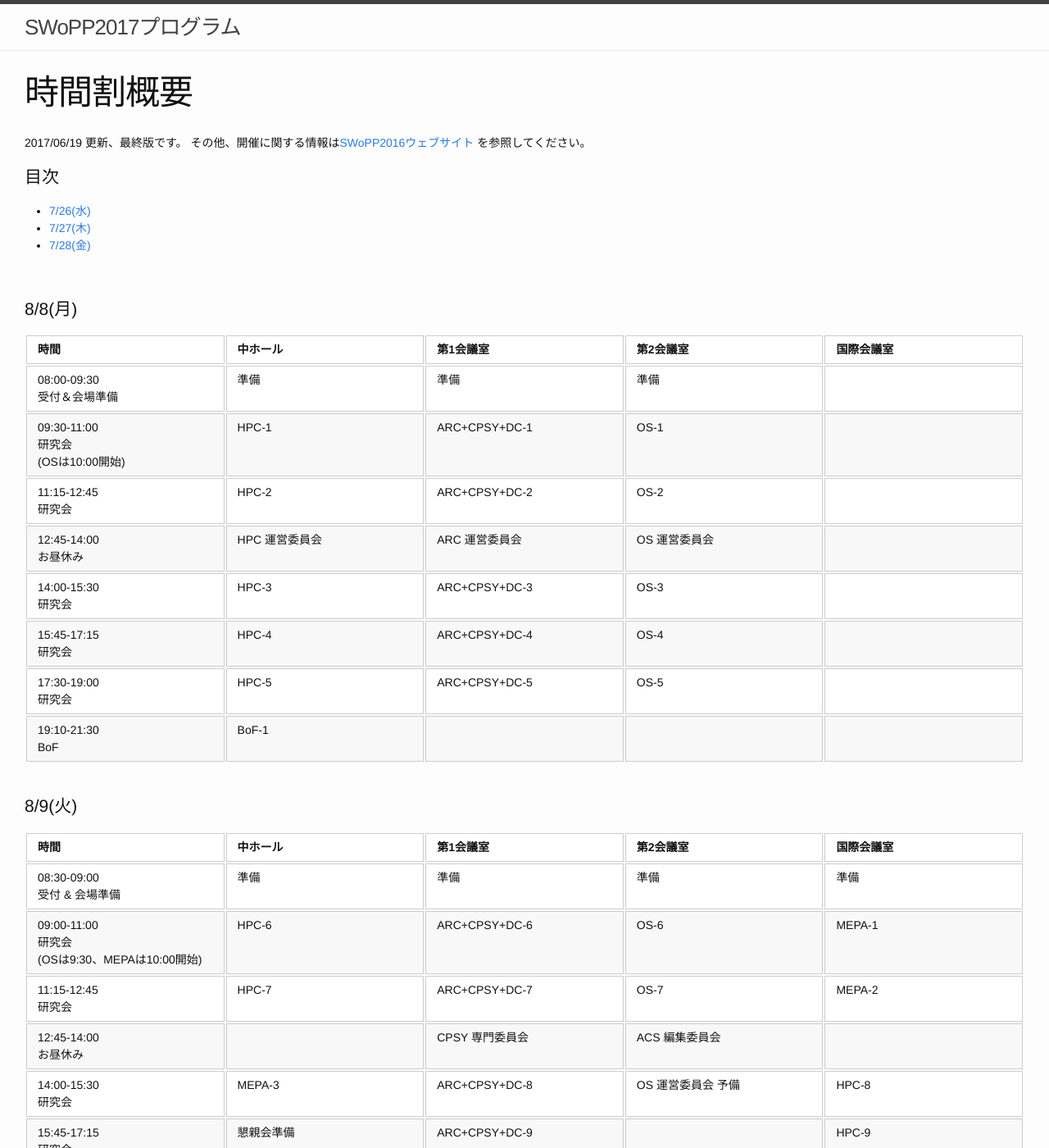
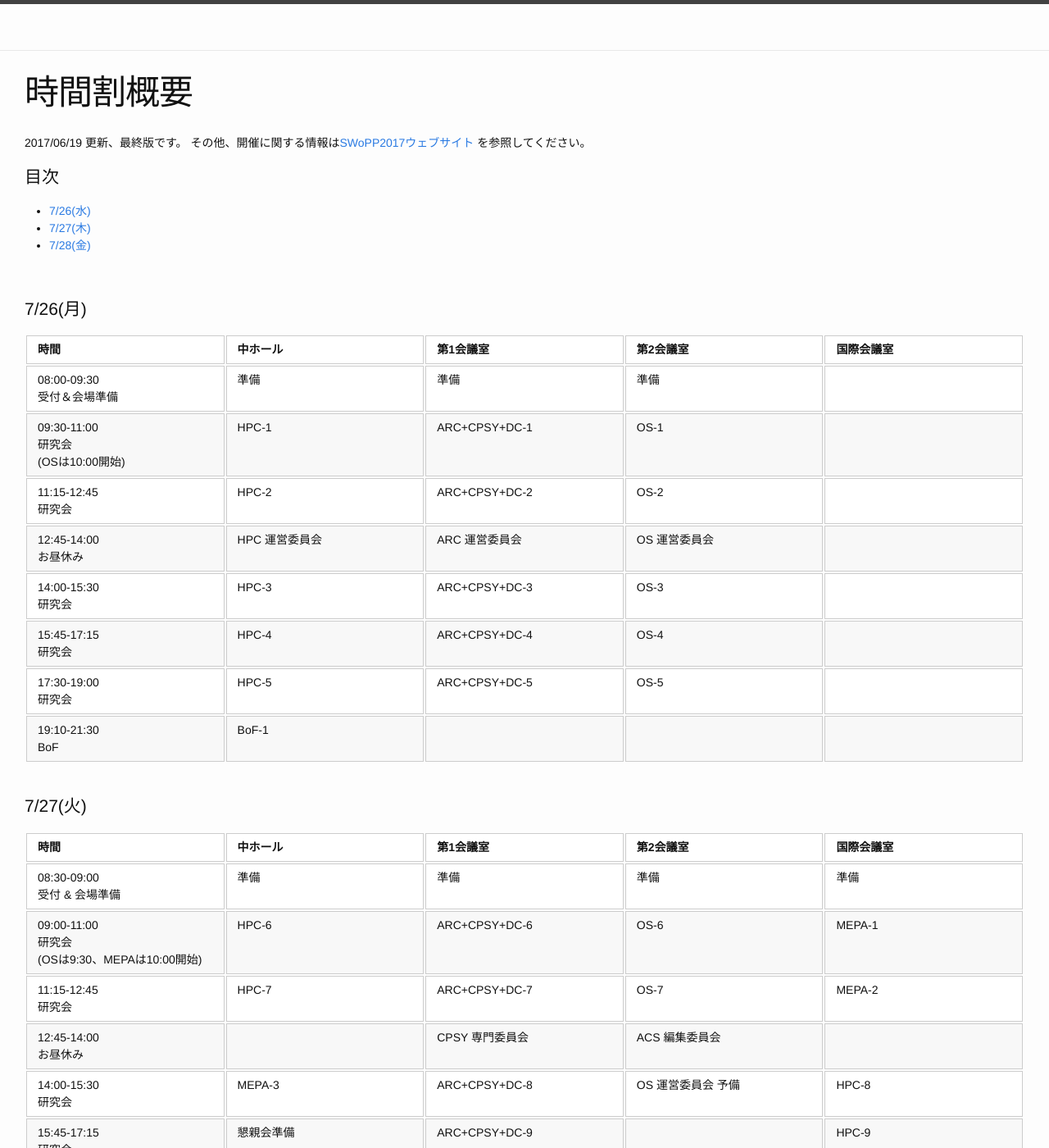
Before and after one commit to swopp/swopp.github.io, a Jekyll site: the page built from 2017/schedule-overview.md, in a window 1280 px wide and 1400 px high. Shown: the whole window at 82% size. Built offline with Jekyll 4.4.1, drawn with Linux system fonts in a browser that asks for light colours.

```diff
--- a/2017/schedule-overview.md
+++ b/2017/schedule-overview.md
@@ -5,7 +5,7 @@ permalink: /2017/overview/
 ---
 
 2017/06/19 更新、最終版です。
-その他、開催に関する情報は[SWoPP2016ウェブサイト](https://sites.google.com/site/swoppweb/swopp2017/) を参照してください。
+その他、開催に関する情報は[SWoPP2017ウェブサイト](https://sites.google.com/site/swoppweb/swopp2017/) を参照してください。
 <!-- 著者の方へ： 発表題目等に変更がある場合は、発表先研究会に連絡してください。-->
 
 # 目次
@@ -19,7 +19,7 @@ permalink: /2017/overview/
 
 <br/>
 
-# 8/8(月)
+# 7/26(月)
 
 {: .swopp2016table}
 | 時間                                                    | 中ホール         | 第1会議室         | 第2会議室          | 国際会議室   |
@@ -35,7 +35,7 @@ permalink: /2017/overview/
 
 <br/>
 
-# 8/9(火)
+# 7/27(火)
 
 {: .swopp2016table}
 | 時間                                                    | 中ホール         | 第1会議室         | 第2会議室          | 国際会議室   |
@@ -51,7 +51,7 @@ permalink: /2017/overview/
 
 <br/>
 
-# 8/10(水)
+# 7/28(水)
 
 {: .swopp2016table}
 | 時間                                                    | 中ホール         | 第1会議室         | 第2会議室          | 国際会議室   |
--- a/_includes/header.html
+++ b/_includes/header.html
@@ -1,9 +1,9 @@
 <header class="site-header">
 
   <div class="wrapper">
-
+<!--
     <a class="site-title" href="{{ site.baseurl }}/">{{ site.title }}</a>
-
+-->
     <nav class="site-nav">
       <a href="#" class="menu-icon">
         <svg viewBox="0 0 18 15">
```
Also changed, not shown: 2017/schedule-details.md (+4 -4 lines).
